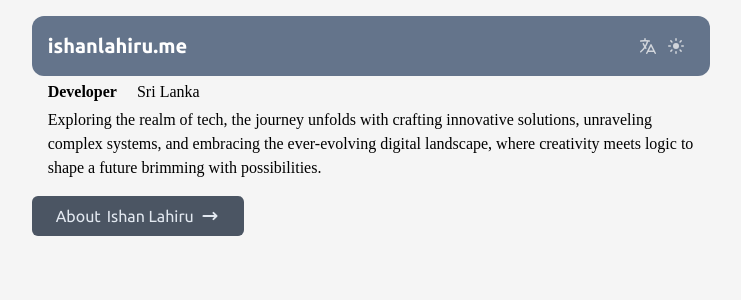
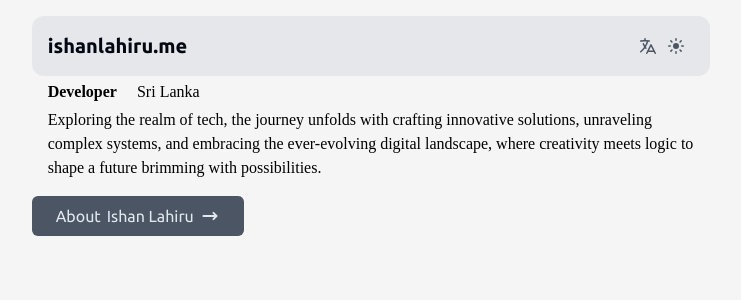
Before and after one commit to IshanLahiru/ishanlahiru.github.io, a React (Vite) app: page / in a window 1280 px wide. Shown: the top 300 px of the page, without its empty margins (269-1010 px from the left). Built offline with nearby package versions, Linux system fonts and the light colour scheme; a web font is replaced by a local one.

Commit message:
Update header styles for improved color consistency in light and dark modes

```diff
--- a/src/components/header/header.tsx
+++ b/src/components/header/header.tsx
@@ -7,23 +7,23 @@ const NavigationBar: React.FC = () => {
   const { isDarkMode, toggleTheme } = useThemeAndLanguage();
 
   return (
-    <header className="dark:bg-zinc-800 bg-slate-500 text-white p-4 sm:mt-4 mt-0 sm:rounded-xl rounded-none">
+    <header className="dark:bg-gray-950 bg-gray-200 text-white p-4 sm:mt-4 mt-0 sm:rounded-xl rounded-none">
       <div className="container mx-auto flex justify-between items-center">
-        <h1 className="text-xl font-bold">ishanlahiru.me</h1>
+        <h1 className="text-xl font-bold dark:text-slate-200 text-gray-950">ishanlahiru.me</h1>
         <nav>
           <ul className="flex space-x-4">
             <li>
               <a href="#contact" className="flex items-center hover:underline">
               <ToolTipWrapper tooltipText="Change Language" direction="bottom">
-                <LanguageIcon className="h-5 w-5 text-gray-300 dark:text-gray-600 mr-2" />
+                <LanguageIcon className="h-5 w-5 dark:text-gray-300 text-gray-600 mr-2" />
               </ToolTipWrapper>
                 {isDarkMode ?
                 <ToolTipWrapper tooltipText="Toggle Light" direction="bottom">
-                  <MoonIcon className="h-5 w-5 text-gray-300 dark:text-gray-100 mr-2" onClick={toggleTheme} />
+                  <MoonIcon className="h-5 w-5 dark:text-gray-300 text-gray-600 mr-2" onClick={toggleTheme} />
                 </ToolTipWrapper>
                 :
                 <ToolTipWrapper tooltipText="Toggle Dark" direction="bottom">
-                  <SunIcon className="h-5 w-5 text-gray-300 dark:text-gray-100 mr-2" onClick={toggleTheme} />
+                  <SunIcon className="h-5 w-5 dark:text-gray-300 text-gray-600 mr-2" onClick={toggleTheme} />
                 </ToolTipWrapper>
                 }
 
```
